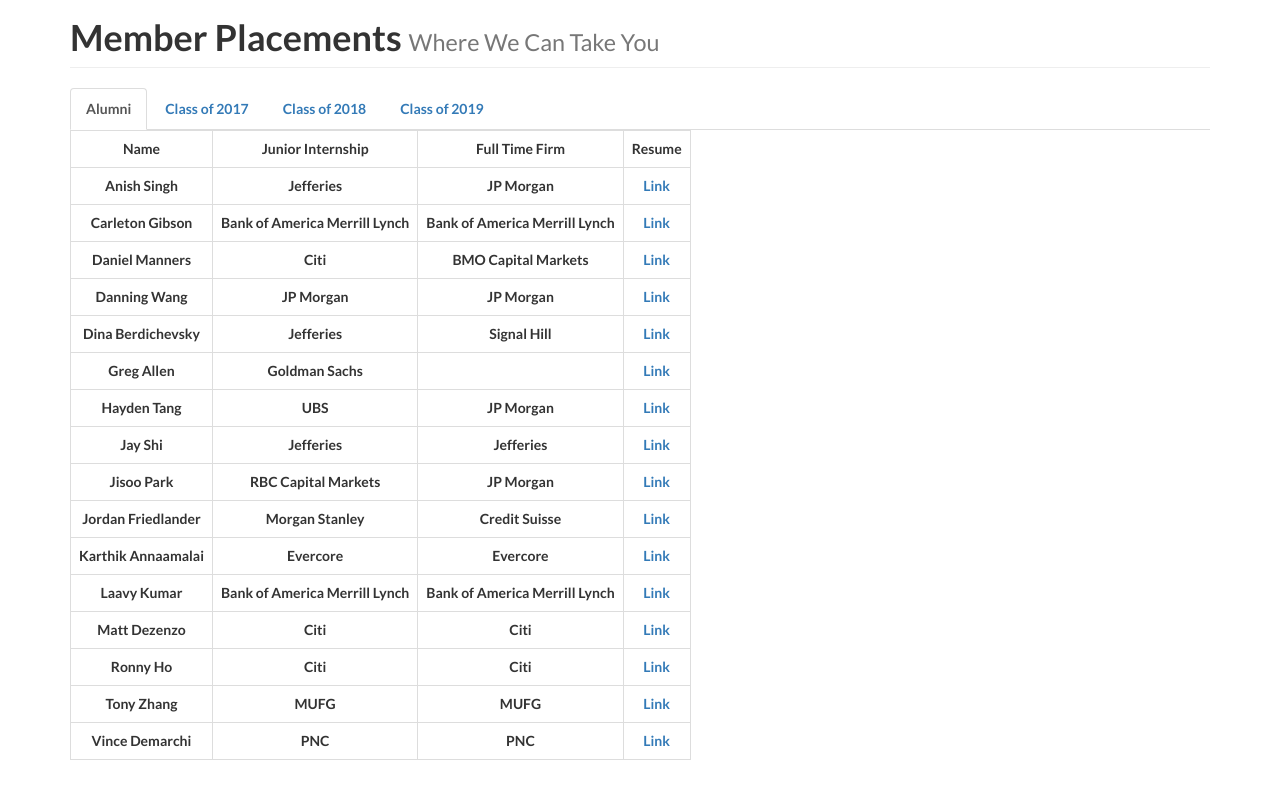
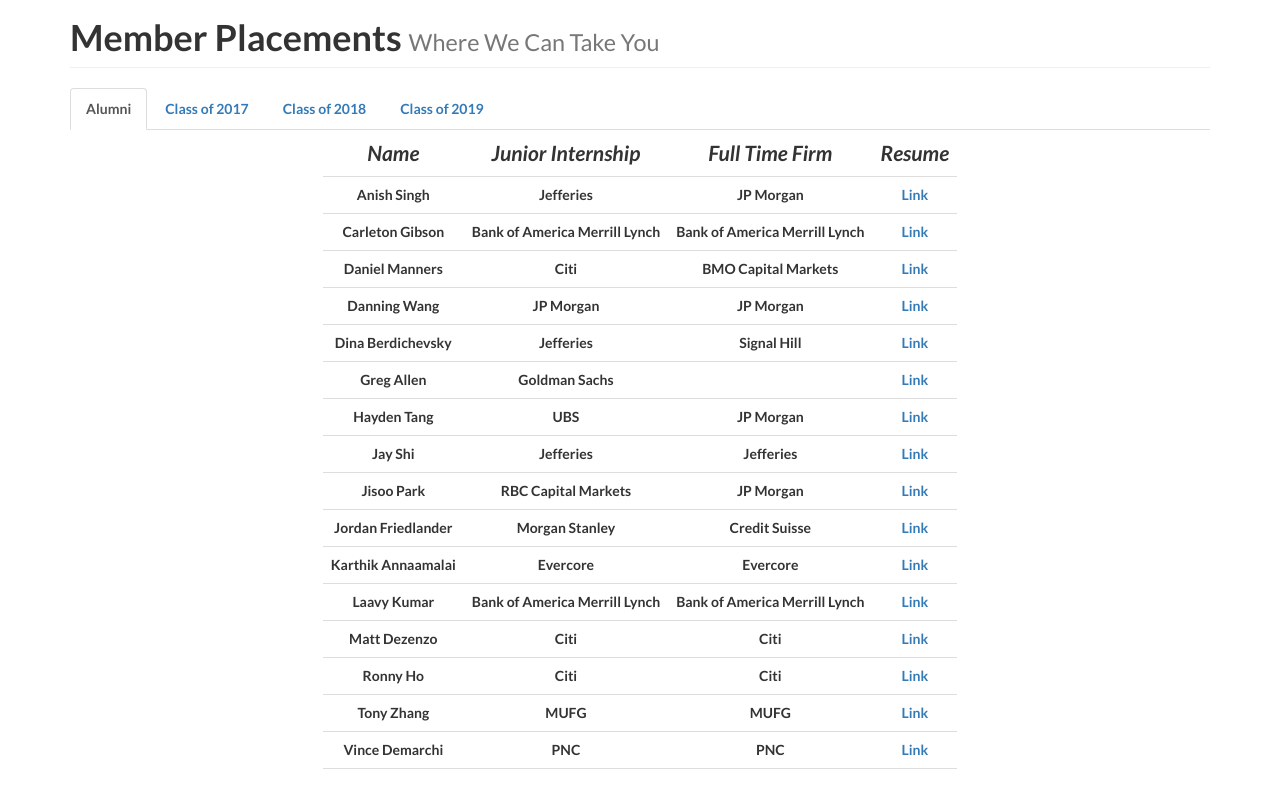
Before and after one commit to gowarrier/TFG, a PHP site: page /iba/members.html in a window 1280 px wide. Shown: the part 122-931 px from the top of the page. Run offline with PHP 8.4, Linux system fonts and the light colour scheme.

Commit message:
Styled IBA & STA Tables

```diff
--- a/public/css/iba.css
+++ b/public/css/iba.css
@@ -267,6 +267,7 @@
 .table {
     border-collapse: collapse;
     width: 100%;
+    padding-left: 3000px;
 }
 
 td, th {
@@ -274,3 +275,16 @@
     padding: 8px;
     text-align: center;
 }
+
+thead th {
+    font-style: italic;
+    font-size: 1.5em;
+    border-top: none;
+    border-left: none;
+    border-right: none;
+}
+
+tbody td {
+    border-left: none;
+    border-right: none;
+}
--- a/public/iba/members.html
+++ b/public/iba/members.html
@@ -110,13 +110,16 @@
             <!-- Tab panes -->
             <div class="tab-content">
                 <div role="tabpanel" class="tab-pane active" id="alumni">
-                    <table>
+                    <table align="center">
+                      <thead>
                         <tr>
                           <th>Name</th>
                           <th>Junior Internship</th>
                           <th>Full Time Firm</th>
                           <th>Resume</th>
                         </tr>
+                      </thead>
+                      <tbody>
                         <tr>
                           <td>Anish Singh</td>
                           <td>Jefferies</td>
@@ -213,15 +216,19 @@
                           <td>PNC</td>
                           <td><a href="http://www.google.com">Link</a></td>
                         </tr>
+                      </tbody>
                     </table>
                 </div>
                 <div role="tabpanel" class="tab-pane" id="alum">
-                    <table>
+                    <table align="center">
+                      <thead>
                         <tr>
                           <th>Name</th>
                           <th>Junior Internship</th>
                           <th>Resume</th>
                         </tr>
+                      </thead>
+                      <tbody>
                         <tr>
                           <td>August Luptak</td>
                           <td>Leerink Partners</td>
@@ -267,15 +274,19 @@
                           <td>Citi</td>
                           <td><a href="http://www.google.com">Link</a></td>
                         </tr>
+                      </tbody>
                     </table>
                 </div>
                 <div role="tabpanel" class="tab-pane" id="2018">
-                    <table>
+                    <table align="center">
+                      <thead>
                         <tr>
                           <th>Name</th>
                           <th>Mentor</th>
                           <th>Resume</th>
                         </tr>
+                      </thead>
+                      <tbody>
                         <tr>
                           <td>Akshay Dajee</td>
                           <td>John Huo</td>
@@ -336,14 +347,18 @@
                           <td>John Huo</td>
                           <td><a href="http://www.google.com">Link</a></td>
                         </tr>
+                      </tbody>
                     </table>
                 </div>
                 <div role="tabpanel" class="tab-pane" id="2019">
-                    <table>
+                    <table align="center">
+                      <thead>
                         <tr>
                           <th>Name</th>
                           <th>Resume</th>
                         </tr>
+                      </thead>
+                      <tbody>
                         <tr>
                           <td>Anthony Gulli</td>
                           <td><a href="http://www.google.com">Link</a></td>
@@ -360,6 +375,7 @@
                           <td>Wilson Judy</td>
                           <td><a href="http://www.google.com">Link</a></td>
                         </tr>
+                      </tbody>
                     </table>
                 </div>
             </div>
```
Also changed, not shown: public/css/sta.css (+13 -0 lines), public/sta/members.html (+20 -4 lines). Lines whose indentation alone changed are shown as unchanged.
